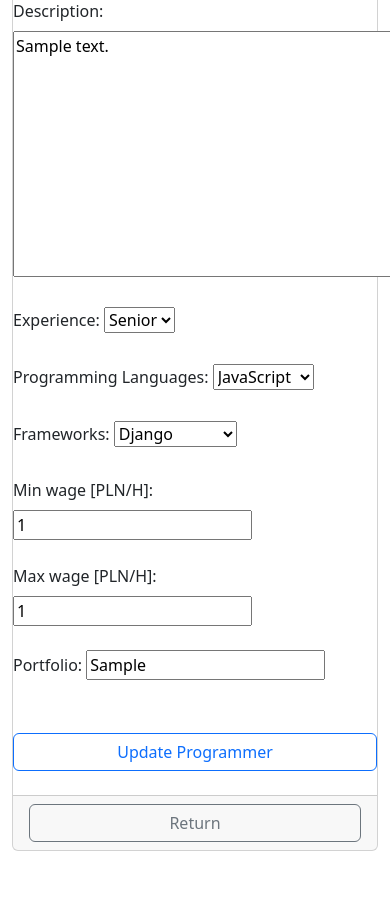
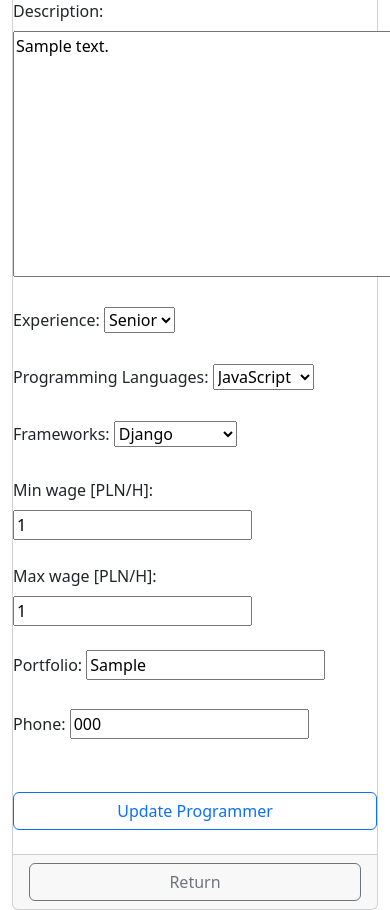
Before and after one commit to grupaASDA/ZnanyProgramista, a Django app: page /programmers/update/1 in a window 390 px wide; the page is wider, and only the part inside the window is pictured. Shown: the part 199-1109 px from the top of that part. Before the commit the page ends 1050 px from the top of that part, so only its background shows below. Run offline with Django 5.2, Linux system fonts and the light colour scheme; a user stored in the database is signed in; tables that the repository leaves empty hold one stand-in row (values such as "Sample post"); parts of the project's set-up code (start-up, migrations or seed data) failed here and were passed over.

Commit message:
Moved phone no. from user model into programmer model. Added function for counting the number of received ratings - data is presented on pages with programmers_list.html and programmer_detail.html

```diff
--- a/knownProgrammer/accounts/models.py
+++ b/knownProgrammer/accounts/models.py
@@ -13,7 +13,6 @@ DEFAULT_AVATAR = os.getenv("DEFAULT_AVATAR")
 class CustomUser(AbstractUser):
     username = None
     email = models.EmailField(unique=True, null=False, blank=False)
-    phone = models.CharField(max_length=11, unique=True, null=True)
     is_dev = models.BooleanField(default=False)
     avatar = models.CharField(max_length=1000, default=DEFAULT_AVATAR)
 
--- a/knownProgrammer/programmers/fixtures/initial_db.json
+++ b/knownProgrammer/programmers/fixtures/initial_db.json
@@ -11,8 +11,7 @@
       "is_active": 1,
       "email": "admin@admin.com",
       "is_dev": 1,
-      "avatar": "https://res.cloudinary.com/dbpcaze0b/image/upload/b_auto,c_fill_pad,g_auto,h_250,w_250/v1711983435/avatars/PQekUdIW4V7JmyDaLLccRVezDkcWQj",
-      "phone": 666999666
+      "avatar": "https://res.cloudinary.com/dbpcaze0b/image/upload/b_auto,c_fill_pad,g_auto,h_250,w_250/v1711983435/avatars/PQekUdIW4V7JmyDaLLccRVezDkcWQj"
     }
   },
   {
@@ -27,8 +26,7 @@
       "is_active": 1,
       "email": "admin2@admin.com",
       "is_dev": 1,
-      "avatar": "https://res.cloudinary.com/dbpcaze0b/image/upload/b_auto,c_fill_pad,g_auto,h_250,w_250/v1711982417/avatars/95YbxmfzfwdALdi4z6sUxTTNceHnDi",
-      "phone": 505055505
+      "avatar": "https://res.cloudinary.com/dbpcaze0b/image/upload/b_auto,c_fill_pad,g_auto,h_250,w_250/v1711982417/avatars/95YbxmfzfwdALdi4z6sUxTTNceHnDi"
     }
   },
   {
@@ -43,8 +41,7 @@
       "is_active": 1,
       "email": "admin3@admin.com",
       "is_dev": 1,
-      "avatar": "https://res.cloudinary.com/dbpcaze0b/image/upload/v1711977624/avatars/kuehdldiq5ffkhzxg9ov.png",
-      "phone": null
+      "avatar": "https://res.cloudinary.com/dbpcaze0b/image/upload/v1711977624/avatars/kuehdldiq5ffkhzxg9ov.png"
     }
   },
   {
@@ -59,8 +56,7 @@
       "is_active": 1,
       "email": "admin4@admin.com",
       "is_dev": 1,
-      "avatar": "https://res.cloudinary.com/dbpcaze0b/image/upload/b_auto,c_fill_pad,g_auto,h_250,w_250/v1712000025/avatars/zSrLNcuU2xDuheVZ5nm5kJQ9WTd5TZ",
-      "phone": 587412123
+      "avatar": "https://res.cloudinary.com/dbpcaze0b/image/upload/b_auto,c_fill_pad,g_auto,h_250,w_250/v1712000025/avatars/zSrLNcuU2xDuheVZ5nm5kJQ9WTd5TZ"
     }
   },
   {
@@ -74,6 +70,7 @@
       "portfolio": "http://example.com",
       "programming_languages": "Python,SQL",
       "tech_stack": "Django,Databases,Git | GitHub",
+      "phone": 666999666,
       "user_id_id": 1
     }
   },
@@ -88,6 +85,7 @@
       "portfolio": "http://example.com",
       "programming_languages": "Python,SQL",
       "tech_stack": "Django,Databases,Docker,Git | GitHub",
+      "phone": 505055505,
       "user_id_id": 2
     }
   },
@@ -102,6 +100,7 @@
       "portfolio": "http://example.com",
       "programming_languages": "JavaScript,Python,R,SQL",
       "tech_stack": "Django,Flask,FastAPI,Databases,Docker,Git | GitHub",
+      "phone": null,
       "user_id_id": 3
     }
   },
@@ -116,6 +115,7 @@
       "portfolio": "http://example.com",
       "programming_languages": "Python,SQL",
       "tech_stack": "Django,FastAPI,Databases,Docker,Git | GitHub",
+      "phone": 587412123,
       "user_id_id": 4
     }
   },
--- a/knownProgrammer/programmers/forms.py
+++ b/knownProgrammer/programmers/forms.py
@@ -8,7 +8,7 @@ class ProgrammerCreationModelForm(forms.ModelForm):
     class Meta:
         model = ProgrammerProfile
         fields = ['description', 'experience', 'programming_languages', 'tech_stack', 'wage_min', 'wage_max',
-                  'portfolio']
+                  'portfolio', 'phone']
 
     def clean_wage_min(self):
         wage_min = self.cleaned_data["wage_min"]
--- a/knownProgrammer/programmers/models.py
+++ b/knownProgrammer/programmers/models.py
@@ -54,6 +54,7 @@ class ProgrammerProfile(models.Model):
     portfolio = models.URLField(max_length=1000)
     programming_languages = MultiSelectField(choices=CODE, max_length=500)
     tech_stack = MultiSelectField(choices=TECH_STACK, max_length=500)
+    phone = models.CharField(max_length=11, unique=True, null=True)
 
     def __str__(self):
         return f"Programmer profile of {self.user_id.email} ({self.user_id.first_name} {self.user_id.last_name})"
@@ -67,6 +68,9 @@ class ProgrammerProfile(models.Model):
         else:
             return 0
 
+    def ratings_count(self):
+        return self.ratings.count()
+
     def is_rated(self, user):
         return self.ratings.filter(user=user).exists()
 
--- a/knownProgrammer/programmers/templates/programmers/programmer_detail.html
+++ b/knownProgrammer/programmers/templates/programmers/programmer_detail.html
@@ -37,7 +37,7 @@
                             <span class="fw-bold">Rating:</span>
                             {% for star in programmer.average_rating|get_rating_stars %}
                                 <span class="badge rounded-pill star ms-1">{{ star }}</span>
-                            {% endfor %} ({{ programmer.average_rating }})
+                            {% endfor %} <br> ( {{ programmer.average_rating }} from {{ programmer.count }} rating(s) )
                         </div>
                         <div class="technologies mb-3">
                             <span class="fw-bold">Programming Languages:</span>
@@ -82,10 +82,10 @@
                             <div class="mb-4">
                                 <h5>Contact</h5>
                             </div>
-                            {% if programmer.user_id.phone != None %}
+                            {% if programmer.phone != None %}
                                 <div class="mb-3">
                                     <span class="fw-bold">Phone: </span>
-                                    <a href="tel:{{ programmer.user_id.phone }}">{{ programmer.user_id.phone }}</a>
+                                    <a href="tel:{{ programmer.phone }}">{{ programmer.phone }}</a>
                                 </div>
                             {% endif %}
                             <div class="mb-5">
--- a/knownProgrammer/programmers/templates/programmers/programmer_update_model_form.html
+++ b/knownProgrammer/programmers/templates/programmers/programmer_update_model_form.html
@@ -73,6 +73,14 @@
                                 </div>
                             </div>
                         </div>
+                        <div class="row">
+                            <div class="col-12 col-md-6">
+                                <div class="form-group mb-4">
+                                    <label for="portfolio" class="form-label">Phone:</label>
+                                    {{ form.phone }}
+                                </div>
+                            </div>
+                        </div>
 
                         <br>
                         <div class="d-grid gap-2">
--- a/knownProgrammer/programmers/templates/programmers/programmers_list.html
+++ b/knownProgrammer/programmers/templates/programmers/programmers_list.html
@@ -34,7 +34,9 @@
                                     <span class="fw-bold">Rating:</span>
                                     {% for star in programmer.average_rating|get_rating_stars %}
                                         <span class="badge rounded-pill {% if programmer.user_id == request.user %}star-active{% else %}star{% endif %} ms-1">{{ star }}</span>
-                                    {% endfor %} ({{ programmer.average_rating }})
+                                    {% endfor %} <br> ( {{ programmer.average_rating }} from {{ programmer.count }}
+                                    rating(s)
+                                    )
                                 </div>
                                 <div class="experience">
                                     <span class="fw-bold">Experience:</span>
--- a/knownProgrammer/programmers/views.py
+++ b/knownProgrammer/programmers/views.py
@@ -15,6 +15,7 @@ def programmers_list(request):
     programmers = ProgrammerProfile.objects.all()
     for programmer in programmers:
         programmer.average_rating = programmer.average_rating()
+        programmer.count = programmer.ratings_count()
     ctx = {
         "programmers": programmers,
     }
@@ -36,6 +37,7 @@ def programmer_detail(request, id):
         users_ratings = Rating.objects.filter(user_id=request.user.id, programmer_id=id).first()
         if users_ratings:
             rated = True
+            programmer.count = programmer.ratings_count()
     except ProgrammerProfile.DoesNotExist:
         return HttpResponseNotFound("Page not found")
     if request.user.id == programmer.user_id.id:
```
